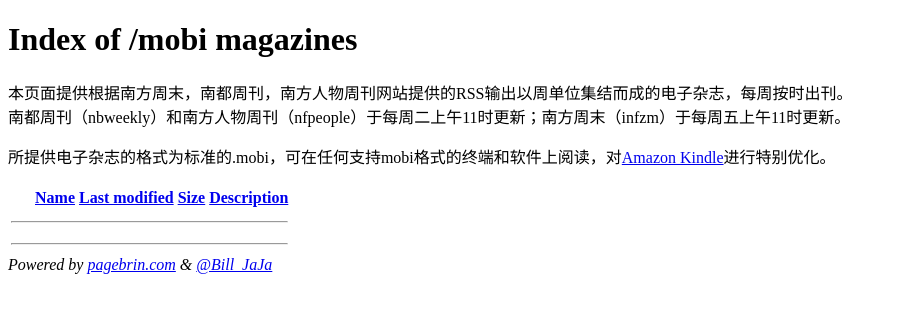
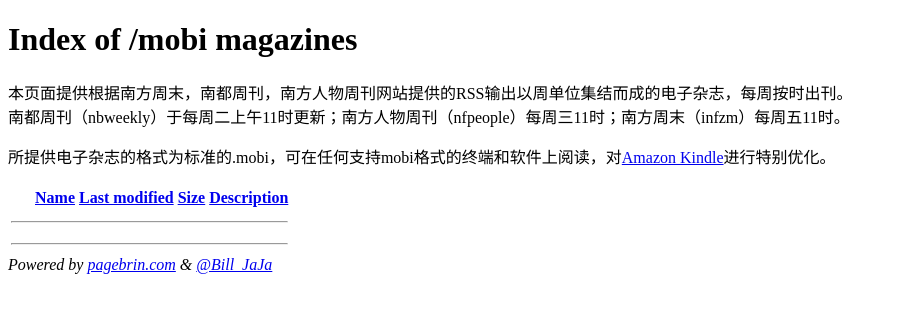
Before and after one commit to bostoneboy/mobi-magazine-gen, a PHP site: page /index.php in a window 1280 px wide. Shown: the top 313 px of the page, without its empty margins (0-897 px from the left). Run offline with PHP 8.4, Linux system fonts and the light colour scheme; lists and menus that the app fills with data are empty.

Commit message:
Edited php/index.php via GitHub

```diff
--- a/php/index.php
+++ b/php/index.php
@@ -30,7 +30,7 @@
 <p>
 本页面提供根据南方周末，南都周刊，南方人物周刊网站提供的RSS输出以周单位集结而成的电子杂志，每周按时出刊。
 </br>
-南都周刊（nbweekly）和南方人物周刊（nfpeople）于每周二上午11时更新；南方周末（infzm）于每周五上午11时更新。
+南都周刊（nbweekly）于每周二上午11时更新；南方人物周刊（nfpeople）每周三11时；南方周末（infzm）每周五11时。
 </p>
 <p>
 所提供电子杂志的格式为标准的.mobi，可在任何支持mobi格式的终端和软件上阅读，对<a href="http://www.kindle.com" target="_blank">Amazon Kindle</a>进行特别优化。
```
